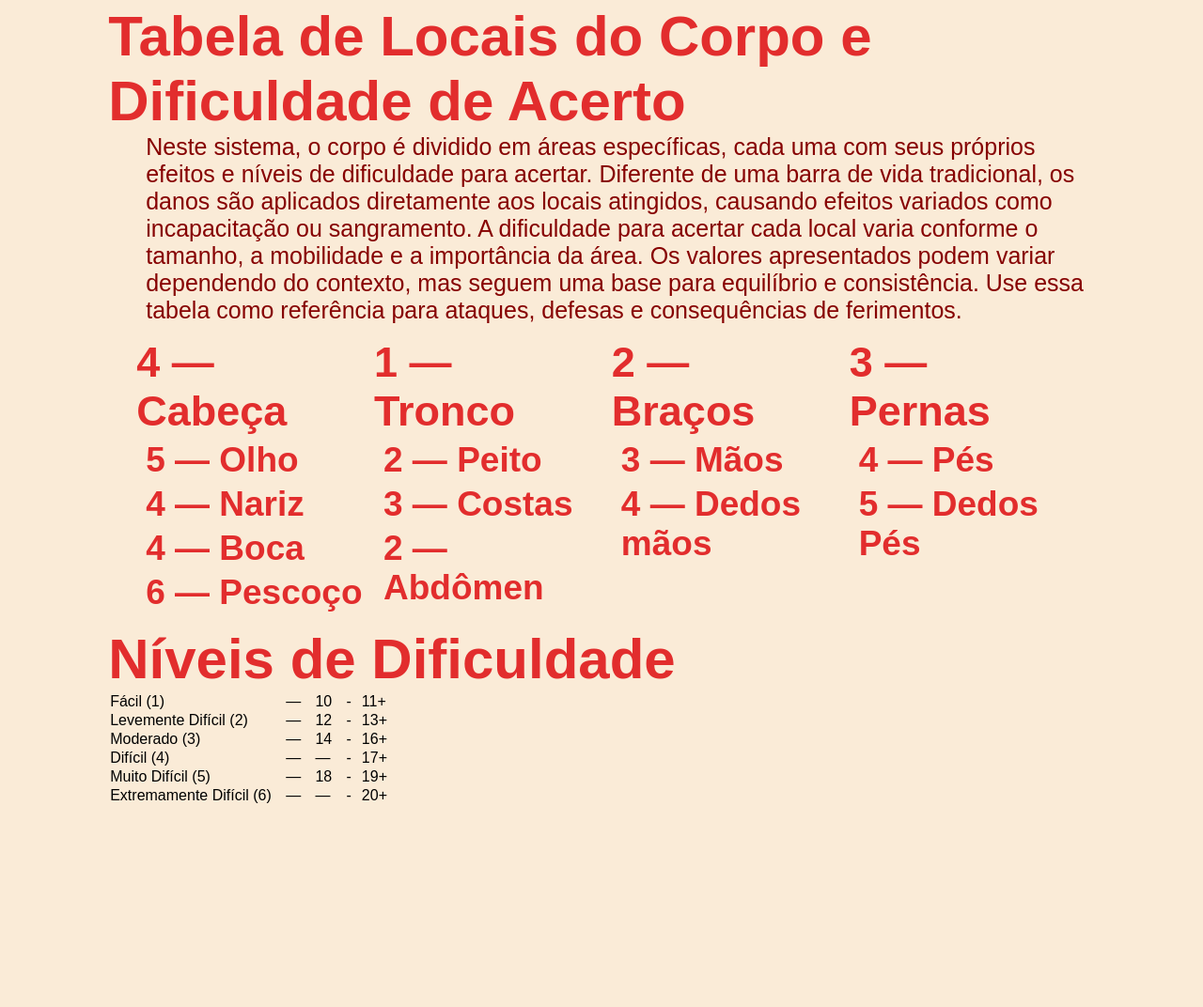
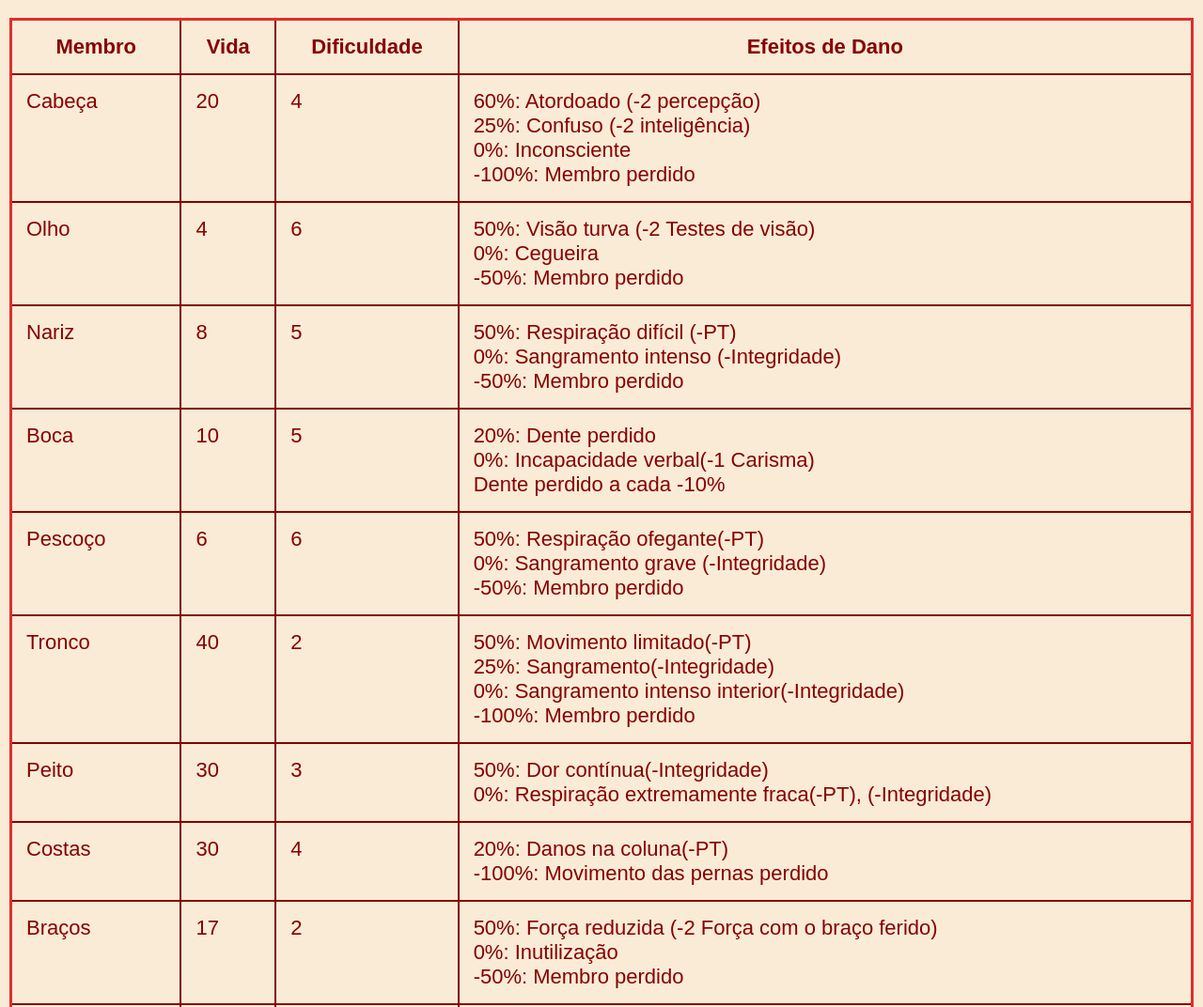
Before and after one commit to nannakkj/RPG, a plain HTML site: page html/mecanicas-rpg/dano.html in a window 1280 px wide. Shown: the part 117-1189 px from the top of the page at 94% size. Before the commit the page ends 975 px from the top, so only its background shows below. Drawn offline with Linux system fonts and the light colour scheme.

Commit message:
fichaplayer

```diff
--- a/css/styles.css
+++ b/css/styles.css
@@ -198,6 +198,15 @@ body {
   align-items: center;
 }
 
+.text td {
+  position: relative;
+  color: #860101; /* Vermelho mais escuro */
+  font-size: 25px; /* Tamanho original */
+  left: 40px;
+  margin-bottom: 0px;
+  margin-top: 20px;
+}
+
 .text li strong {
   width: 250px; /* Largura fixa para os rótulos */
   margin-right: 10px; /* Espaço entre o rótulo e os colchetes */
@@ -210,6 +219,11 @@ body {
 .text br {
   user-select: none;
 }
+
+.text hr {
+  color: #860101;
+}
+
 
 /* Responsividade */
 @media (max-width: 1200px) {
@@ -326,3 +340,53 @@ body {
 .part h2, .part h3 {
   margin: 5px 0;
 }
+
+
+.full-table {
+  margin: 30px 0;
+  overflow-x: auto;
+}
+
+.full-table table {
+  width: 100%;
+  border-collapse: collapse;
+  border: 3px solid #e22d2d;
+}
+
+.full-table th, .full-table td {
+  padding: 15px;
+  border: 2px solid #860101;
+  color: #860101;
+  font-size: 22px;
+  vertical-align: top;
+}
+
+.full-table th {
+  text-align: center;
+}
+
+.difficulty-table {
+  margin-top: 40px;
+}
+
+.difficulty-table table {
+  width: 60%;
+  margin: 0 auto;
+  border-collapse: collapse;
+}
+
+.difficulty-table td {
+  padding: 12px;
+  border: 2px solid #e22d2d;
+  font-size: 20px;
+  color: #860101;
+  text-align: center;
+}
+
+.difficulty-table th {
+  padding: 12px;
+  border: 2px solid #e22d2d;
+  font-size: 20px;
+  color: #860101;
+  text-align: center;
+}
--- a/html/mecanicas-rpg/dano.html
+++ b/html/mecanicas-rpg/dano.html
@@ -68,78 +68,152 @@
   </nav>
 
 <div class="text">
-    <h1>Tabela de Locais do Corpo e Dificuldade de Acerto</h1>
-<span>Neste sistema, o corpo é dividido em áreas específicas, cada uma com seus próprios efeitos e níveis de dificuldade para acertar. Diferente de uma barra de vida tradicional, os danos são aplicados diretamente aos locais atingidos, causando efeitos variados como incapacitação ou sangramento. A dificuldade para acertar cada local varia conforme o tamanho, a mobilidade e a importância da área. Os valores apresentados podem variar dependendo do contexto, mas seguem uma base para equilíbrio e consistência. Use essa tabela como referência para ataques, defesas e consequências de ferimentos.<br></span>
-
-<div class="body-parts">
-    <div class="part">
-        <h2>4 — Cabeça </h2>
-        <h3>5 — Olho</h3>
-        <h3>4 — Nariz</h3>
-        <h3>4 — Boca</h3>
-        <h3>6 — Pescoço</h3>
+  <h1></h1>
 </div>
 <div class="part">
-        <h2>1 — Tronco</h2>
-        <h3>2 — Peito</h3>
-        <h3>3 — Costas</h3>
-        <h3>2 — Abdômen</h3>
+  <div class="full-table">
+    <table>
+      <thead>
+        <tr>
+          <th>Membro</th>
+          <th>Vida</th>
+          <th>Dificuldade</th>
+          <th>Efeitos de Dano</th>
+        </tr>
+      </thead>
+      <tbody>
+        <tr>
+          <td>Cabeça</td>
+          <td>20</td>
+          <td>4</td>
+          <td>60%: Atordoado (-2 percepção)<br>25%: Confuso (-2 inteligência)<br>0%: Inconsciente<br>-100%: Membro perdido</td>
+        </tr>
+        <tr>
+          <td>Olho</td>
+          <td>4</td>
+          <td>6</td>
+          <td>50%: Visão turva (-2 Testes de visão)<br>0%: Cegueira<br>-50%: Membro perdido</td>
+        </tr>
+        <tr>
+          <td>Nariz</td>
+          <td>8</td>
+          <td>5</td>
+          <td>50%: Respiração difícil (-PT)<br>0%: Sangramento intenso (-Integridade)<br>-50%: Membro perdido</td>
+        </tr>
+        <tr>
+          <td>Boca</td>
+          <td>10</td>
+          <td>5</td>
+          <td>20%: Dente perdido<br>0%: Incapacidade verbal(-1 Carisma)<br>Dente perdido a cada -10%</td>
+        </tr>
+        <tr>
+          <td>Pescoço</td>
+          <td>6</td>
+          <td>6</td>
+          <td>50%: Respiração ofegante(-PT)<br>0%: Sangramento grave (-Integridade)<br>-50%: Membro perdido</td>
+        </tr>
+        <tr>
+          <td>Tronco</td>
+          <td>40</td>
+          <td>2</td>
+          <td>50%: Movimento limitado(-PT)<br>25%: Sangramento(-Integridade)<br>0%: Sangramento intenso interior(-Integridade)<br>-100%: Membro perdido</td>
+        </tr>
+        <tr>
+          <td>Peito</td>
+          <td>30</td>
+          <td>3</td>
+          <td>50%: Dor contínua(-Integridade)<br>0%: Respiração extremamente fraca(-PT), (-Integridade)</td>
+        </tr>
+        <tr>
+          <td>Costas</td>
+          <td>30</td>
+          <td>4</td>
+          <td>20%: Danos na coluna(-PT)<br>-100%: Movimento das pernas perdido</td>
+        </tr>
+        <tr>
+          <td>Braços</td>
+          <td>17</td>
+          <td>2</td>
+          <td>50%: Força reduzida (-2 Força com o braço ferido)<br>0%: Inutilização<br>-50%: Membro perdido</td>
+        </tr>
+        <tr>
+          <td>Mãos</td>
+          <td>10</td>
+          <td>3</td>
+          <td>50%: Precisão reduzida (-50% Precisão com a mão ferida)<br>0%: Incapacidade manual<br>-50%: Membro perdido</td>
+        </tr>
+        <tr>
+          <td>Dedos</td>
+          <td>4</td>
+          <td>4</td>
+          <td>50%: Manipulação difícil(-20% Precisão com a mão ferida)<br>0%: Incapacidade/Fratura<br>-50%: Membro perdido</td>
+        </tr>
+        <tr>
+          <td>Pernas</td>
+          <td>17</td>
+          <td>3</td>
+          <td>50%: (-2 Velocidade total)<br>0%: Inutilização<br>-50%: Membro perdido</td>
+        </tr>
+        <tr>
+          <td>Pés</td>
+          <td>10</td>
+          <td>4</td>
+          <td>50%: Equilíbrio prejudicado(-1 Velocidade total)<br>0%: Incapacidade de andar<br>-50%: Membro perdido</td>
+        </tr>
+        <tr>
+          <td>Dedos Pés</td>
+          <td>2</td>
+          <td>5</td>
+          <td>50%: Dor ao mover (-Movimento)<br>0%: Incapacidade/Fratura<br>-50%: Membro perdido</td>
+        </tr>
+      </tbody>
+    </table>
+  </div>
 </div>
 <div class="part">
-        <h2>2 — Braços</h2>
-        <h3>3 — Mãos</h3>
-        <h3>4 — Dedos mãos</h3>
-    </div>
-    <div class="part">
-        <h2>3 — Pernas</h2>
-        <h3>4 — Pés</h3>
-        <h3>5 — Dedos Pés</h3>
-      </div>
-    </div>
-    <h1>Níveis de Dificuldade</h1>
+  <div class="difficulty-table">
     <table>
+      <thead>
+        <tr>
+          <th>Dificuldade</th>
+          <th colspan="5">DT</th>
+        </tr>
+      </thead>
+      <tbody>
         <tr>
           <td>Fácil (1)</td>
-        <td>—</td>
           <td>10</td>
-        <td>&nbsp;&nbsp;&nbsp;-</td>
           <td>11+</td>
         </tr>
         <tr>
           <td>Levemente Difícil (2)</td>
-        <td>—</td>
           <td>12</td>
-        <td>&nbsp;&nbsp;&nbsp;-</td>
           <td>13+</td>
         </tr>
         <tr>
           <td>Moderado (3)</td>
-        <td>—</td>
           <td>14</td>
-        <td>&nbsp;&nbsp;&nbsp;-</td>
           <td>16+</td>
         </tr>
         <tr>
           <td>Difícil (4)</td>
-        <td>—</td>
-        <td>—</td>
-        <td>&nbsp;&nbsp;&nbsp;-</td>
-        <td>17+</td>
+          <td colspan="2">17+</td>
         </tr>
         <tr>
           <td>Muito Difícil (5)</td>
-        <td>—</td>
           <td>18</td>
-        <td>&nbsp;&nbsp;&nbsp;-&nbsp;&nbsp;</td>
           <td>19+</td>
         </tr>
         <tr>
-        <td>Extremamente Difícil (6)&nbsp;&nbsp;&nbsp;</td>
-        <td> —&nbsp;&nbsp;&nbsp;  </td>
-        <td>—</td>
-        <td>&nbsp;&nbsp;&nbsp;-</td>
-        <td>20+</td>
+          <td>Extremamente Difícil (6)</td>
+          <td colspan="2">20+</td>
         </tr>
+      </tbody>
     </table>
+  </div>
+</div>
+</span>
+</div>
+<br><br><br><br><br><br>
 </body>
 </html>
```
Lines whose indentation alone changed are shown as unchanged.
